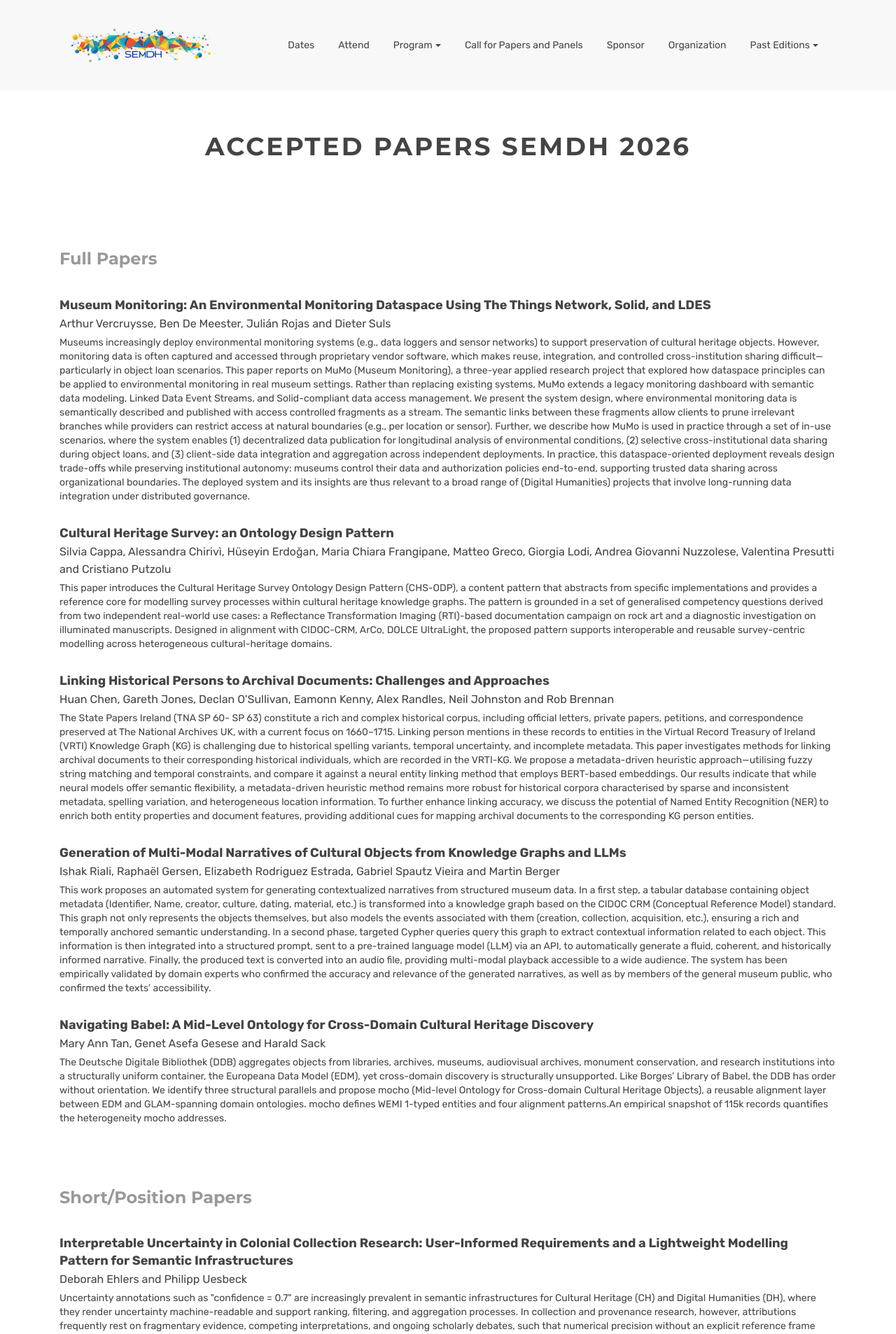
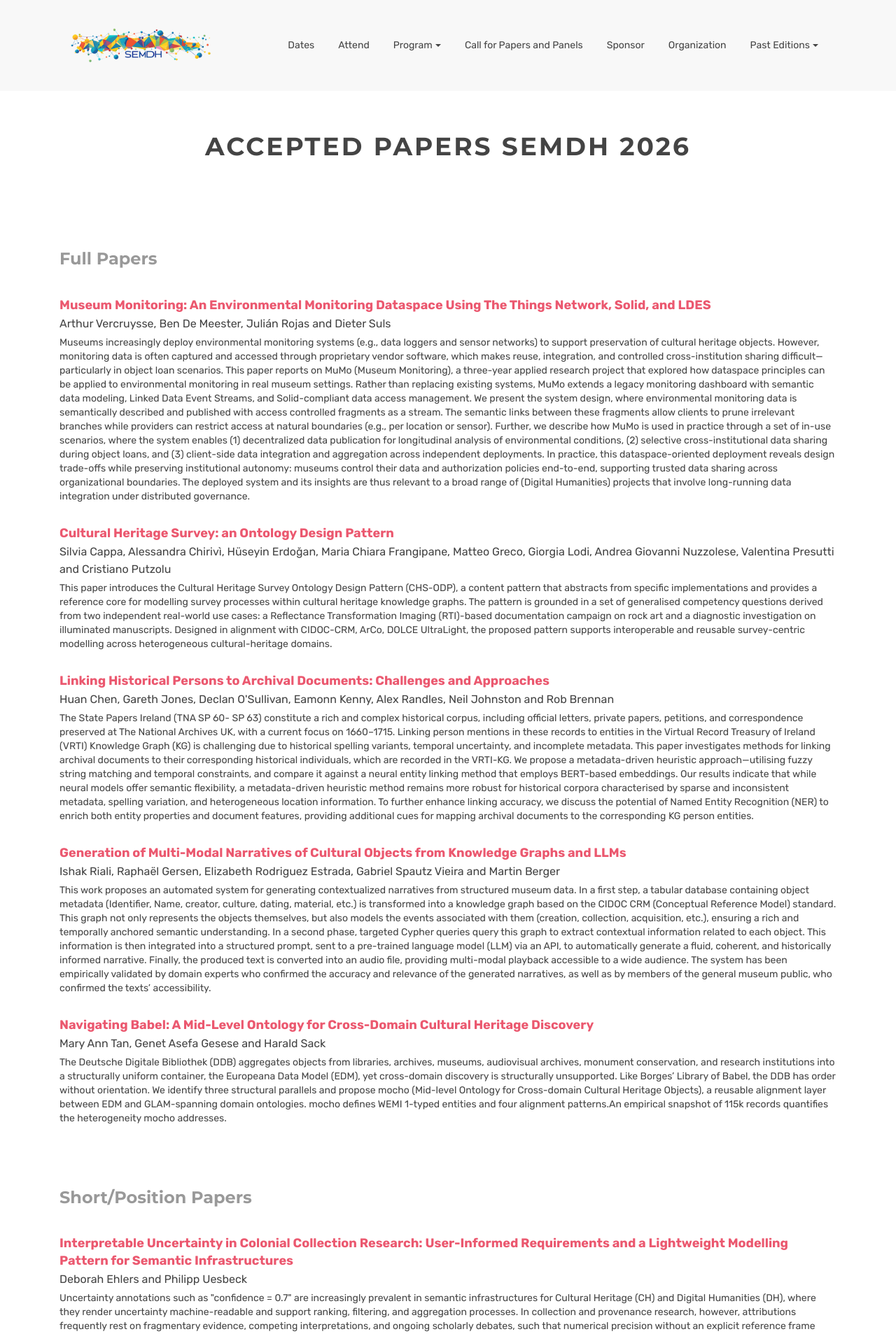
Before and after one commit to SemDH/semdh.github.io, a Jekyll site: the page built from accepted-papers.html, in a window 1280 px wide. Shown: the top 1907 px of the page at 70% size. Built offline with Jekyll 4.4.1, drawn with Linux system fonts in a browser that asks for light colours.

Commit message:
preprint updates

```diff
--- a/accepted-papers.html
+++ b/accepted-papers.html
@@ -32,7 +32,7 @@ canonical: https://semdh.github.io
     <div class="row">
       <div class="col-md-12">
           <h4 class="sub-title space-left">Full Papers</h4>
-          <p id="paper02" class="xl"><strong>Museum Monitoring: An Environmental Monitoring Dataspace Using The Things Network, Solid, and LDES</strong></p>
+          <p id="paper02" class="xl"><strong><a href="{{ BASE_PATH }}/assets/papers2026/SemDH2026_paper_2.pdf" target="_blank" download="SemDH2026-paper-02">Museum Monitoring: An Environmental Monitoring Dataspace Using The Things Network, Solid, and LDES</a></strong></p>
           <p class="l">Arthur Vercruysse, Ben De Meester, Julián Rojas and Dieter Suls</p>
             <!--<a href="{{ BASE_PATH }}/assets/papers2026/SemDH2026_paper_12.pdf" target="_blank" download="SemDH2026-paper-02">
               <button type="button" class="btn std-btn-papers btn-sm btn-papers btn-rounded"><i class="fa fa-download icons"></i> Paper</button>
@@ -52,7 +52,7 @@ canonical: https://semdh.github.io
 
             <br />
 
-            <p id="paper15" class="xl"><strong>Cultural Heritage Survey: an Ontology Design Pattern</strong></p>
+            <p id="paper10" class="xl"><strong><a href="{{ BASE_PATH }}/assets/papers2026/SemDH2026_paper_10.pdf" target="_blank" download="SemDH2026-paper-10">Cultural Heritage Survey: an Ontology Design Pattern</a></strong></p>
             <p class="l">Silvia Cappa, Alessandra Chirivì, Hüseyin Erdoğan, Maria Chiara Frangipane, Matteo Greco, Giorgia Lodi, Andrea Giovanni Nuzzolese, Valentina Presutti and Cristiano Putzolu</p>
             <!--<a href="{{ BASE_PATH }}/assets/papers2026/SemDH2026_paper_10.pdf" target="_blank" download="SemDH2026_paper_10">
               <button type="button" class="btn std-btn-papers btn-sm btn-papers btn-rounded"><i class="fa fa-download icons"></i> Paper</button>
@@ -66,7 +66,7 @@ canonical: https://semdh.github.io
 
             <br />
 
-            <p id="paper04" class="xl"><strong>Linking Historical Persons to Archival Documents: Challenges and Approaches</strong></p>
+            <p id="paper04" class="xl"><strong><a href="{{ BASE_PATH }}/assets/papers2026/SemDH2026_paper_4.pdf" target="_blank" download="SemDH2026-paper-04">Linking Historical Persons to Archival Documents: Challenges and Approaches</a></strong></p>
             <p class="l">Huan Chen, Gareth Jones, Declan O'Sullivan, Eamonn Kenny, Alex Randles, Neil Johnston and Rob Brennan</p>
             <!--<a href="{{ BASE_PATH }}/assets/papers2025/SemDH2026_paper_04.pdf" target="_blank" download="SemDH2026_paper_04">
               <button type="button" class="btn std-btn-papers btn-sm btn-papers btn-rounded"><i class="fa fa-download icons"></i> Paper</button>
@@ -80,7 +80,7 @@ canonical: https://semdh.github.io
 
             <br />
 
-           <p id="paper08" class="xl"><strong>Generation of Multi-Modal Narratives of Cultural Objects from Knowledge Graphs and LLMs</strong></p>
+           <p id="paper08" class="xl"><strong><a href="{{ BASE_PATH }}/assets/papers2026/SemDH2026_paper_8.pdf" target="_blank" download="SemDH2026-paper-08">Generation of Multi-Modal Narratives of Cultural Objects from Knowledge Graphs and LLMs</a></strong></p>
             <p class="l">Ishak Riali, Raphaël Gersen, Elizabeth Rodriguez Estrada, Gabriel Spautz Vieira and Martin Berger</p>
             <!--<a href="{{ BASE_PATH }}/assets/papers2025/SemDH2026_paper_08.pdf" target="_blank" download="SemDH2026_paper_08">
               <button type="button" class="btn std-btn-papers btn-sm btn-papers btn-rounded"><i class="fa fa-download icons"></i> Paper</button>
@@ -94,7 +94,7 @@ canonical: https://semdh.github.io
 
             <br />
 
-           <p id="paper03" class="xl"><strong>Navigating Babel: A Mid-Level Ontology for Cross-Domain Cultural Heritage Discovery</strong></p>
+           <p id="paper03" class="xl"><strong><a href="{{ BASE_PATH }}/assets/papers2026/SemDH2026_paper_3.pdf" target="_blank" download="SemDH2026-paper-03">Navigating Babel: A Mid-Level Ontology for Cross-Domain Cultural Heritage Discovery</a></strong></p>
             <p class="l">Mary Ann Tan, Genet Asefa Gesese and Harald Sack</p>
             <!--<a href="{{ BASE_PATH }}/assets/papers2025/SemDH2026_paper_03.pdf" target="_blank" download="SemDH2026_paper_03">
               <button type="button" class="btn std-btn-papers btn-sm btn-papers btn-rounded"><i class="fa fa-download icons"></i> Paper</button>
@@ -112,7 +112,7 @@ canonical: https://semdh.github.io
           <div class="mb-60"></div>
           <h4 class="sub-title space-left">Short/Position Papers</h4>
 
-          <p id="paper01" class="xl"><strong>Interpretable Uncertainty in Colonial Collection Research: User-Informed Requirements and a Lightweight Modelling Pattern for Semantic Infrastructures</strong></p>
+          <p id="paper01" class="xl"><strong><a href="{{ BASE_PATH }}/assets/papers2026/SemDH2026_paper_1.pdf" target="_blank" download="SemDH2026-paper-01">Interpretable Uncertainty in Colonial Collection Research: User-Informed Requirements and a Lightweight Modelling Pattern for Semantic Infrastructures</a></strong></p>
             <p class="l">Deborah Ehlers and Philipp Uesbeck</p>
             <!-- <a href="{{ BASE_PATH }}/assets/papers2025/SemDH2025_paper_01.pdf" target="_blank" download="SemDH2025-paper-01">
               <button type="button" class="btn std-btn-papers btn-sm btn-papers btn-rounded"><i class="fa fa-download icons"></i> Paper</button>
@@ -126,7 +126,7 @@ canonical: https://semdh.github.io
 
             <br />
 
-          <p id="paper11" class="xl"><strong>Schema-Driven Information Extraction from Medieval Latin Regesten: A Four-Way Evaluation of GLiNER2 for Ontology Population</strong></p>
+          <p id="paper11" class="xl"><strong><a href="{{ BASE_PATH }}/assets/papers2026/SemDH2026_paper_11.pdf" target="_blank" download="SemDH2026-paper-11">Schema-Driven Information Extraction from Medieval Latin Regesten: A Four-Way Evaluation of GLiNER2 for Ontology Population</a></strong></p>
           <p class="l">Luana Moraes Costa, Bärbel Kröger and Christian Popp</p>
           <!--  <a href="{{ BASE_PATH }}/assets/papers2025/SemDH2026_paper_11.pdf" target="_blank" download="SemDH2026_paper_11">
               <button type="button" class="btn std-btn-papers btn-sm btn-papers btn-rounded"><i class="fa fa-download icons"></i> Paper</button>
@@ -140,7 +140,7 @@ canonical: https://semdh.github.io
 
             <br />
 
-          <p id="paper05" class="xl"><strong>Towards the Theatre Migrants Knowledge Graph</strong></p>
+          <p id="paper05" class="xl"><strong><a href="{{ BASE_PATH }}/assets/papers2026/SemDH2026_paper_5.pdf" target="_blank" download="SemDH2026-paper-05">Towards the Theatre Migrants Knowledge Graph</a></strong></p>
           <p class="l">Jorit Hopp, Berenika Szymanski-Düll, Yan Lin and Daniel Hernández</p>
           <!--  <a href="{{ BASE_PATH }}/assets/papers2026/SemDH2026_paper_05.pdf" target="_blank" download="SemDH2026_paper_05">
               <button type="button" class="btn std-btn-papers btn-sm btn-papers btn-rounded"><i class="fa fa-download icons"></i> Paper</button>
@@ -154,7 +154,7 @@ canonical: https://semdh.github.io
 
             <br />
 
-          <p id="paper09" class="xl"><strong>Making Semantic Data Accessible: A Human-Centered Approach to CIDOC CRM Visualization</strong></p>
+          <p id="paper09" class="xl"><strong><a href="{{ BASE_PATH }}/assets/papers2026/SemDH2026_paper_9.pdf" target="_blank" download="SemDH2026-paper-09">Making Semantic Data Accessible: A Human-Centered Approach to CIDOC CRM Visualization</a></strong></p>
           <p class="l">Philipp Uesbeck and Deborah Ehlers</p>
           <!--  <a href="{{ BASE_PATH }}/assets/papers2025/SemDH2026_paper_09.pdf" target="_blank" download="SemDH2026_paper_09">
               <button type="button" class="btn std-btn-papers btn-sm btn-papers btn-rounded"><i class="fa fa-download icons"></i> Paper</button>
--- a/program.html
+++ b/program.html
@@ -92,7 +92,7 @@ canonical: https://semdh.github.io
                 </td>
               </tr>
               <tr>
-                <td class="keynote" colspan="2"><strong>Panel Discussion tba</strong>	</td>
+                <td class="keynote" colspan="2"><strong>Community Q&A</strong>	</td>
 
               </tr>
               <tr class="coffee-break">
```
Also changed, not shown: other parts of accepted-papers.html (+1 -1 lines), 9 other files.
